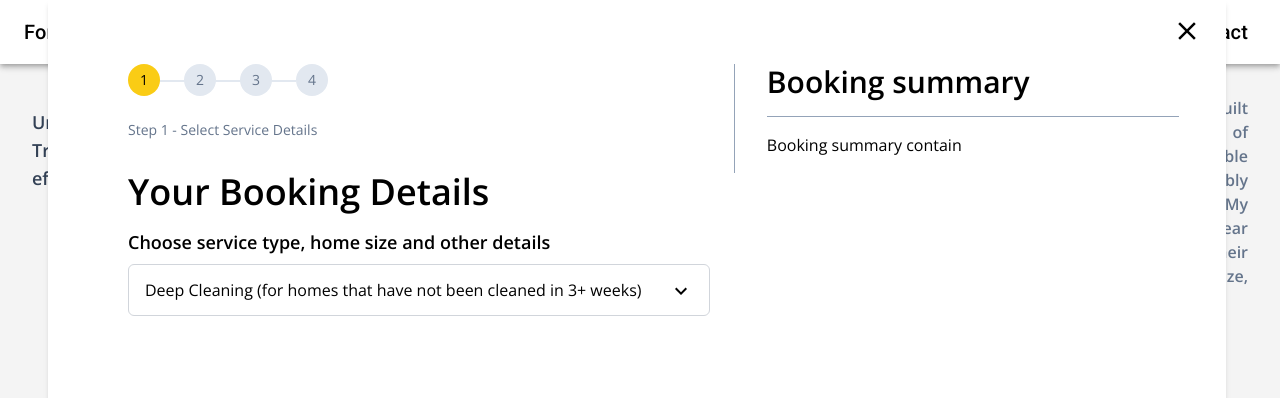
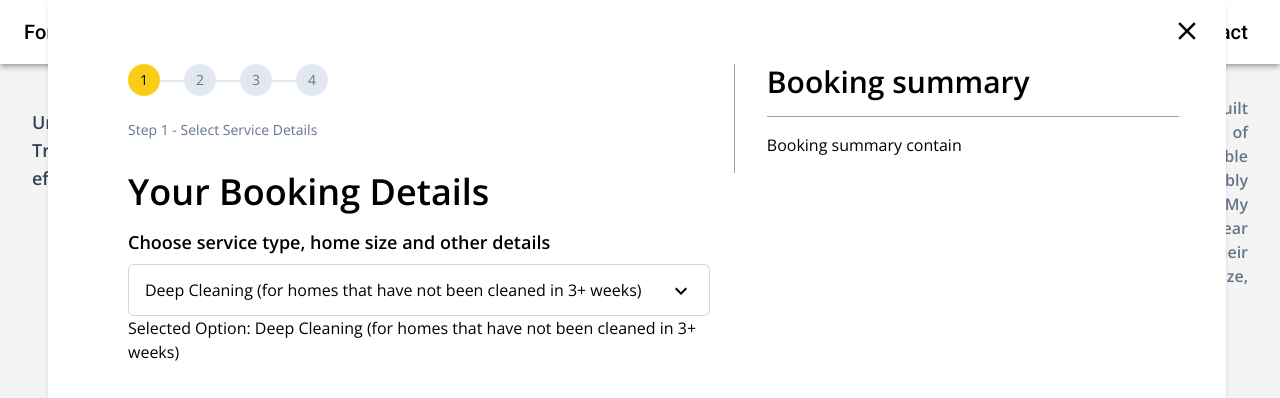
Before and after one commit to amankashyap004/form-traverse, a React (Vite) app: page / in a window 1280 px wide. Both pictures are taken after a click on the element "BOOKING CLEANING". Shown: the top 398 px of the page. Built offline with nearby package versions, Linux system fonts and the light colour scheme.

Commit message:
add some features in service details

```diff
--- a/src/components/steps/ServiceDetails.jsx
+++ b/src/components/steps/ServiceDetails.jsx
@@ -1,10 +1,16 @@
-import React from "react";
+import React, { useState, useEffect } from "react";
 import CustomDropdown from "../CustomDropdown";
 
 const ServiceDetails = () => {
-   const handleDropdownChange = (e) => {
-      console.log("Selected value:", e.label);
+   const [selectedOptionLabel, setSelectedOptionLabel] = useState("");
+
+   const handleDropdownChange = (option) => {
+      setSelectedOptionLabel(option.label);
    };
+
+   useEffect(() => {
+      setSelectedOptionLabel(dropdownOptions[0].label);
+   }, []);
 
    const dropdownOptions = [
       {
@@ -25,6 +31,7 @@ const ServiceDetails = () => {
          </h3>
          <form>
             <CustomDropdown options={dropdownOptions} onChange={handleDropdownChange} />
+            <p>Selected Option: {selectedOptionLabel}</p>
          </form>
       </section>
    );
```
